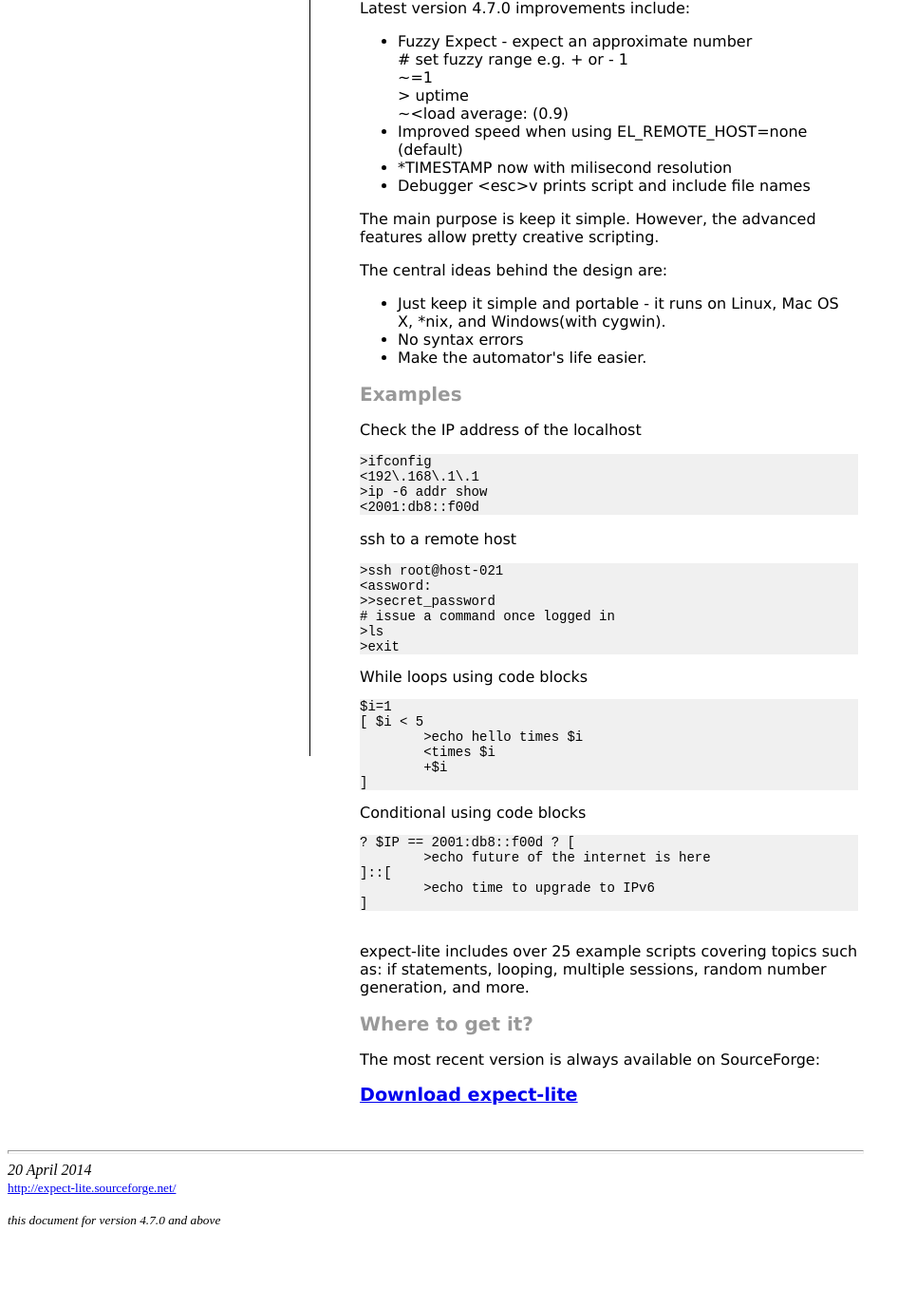
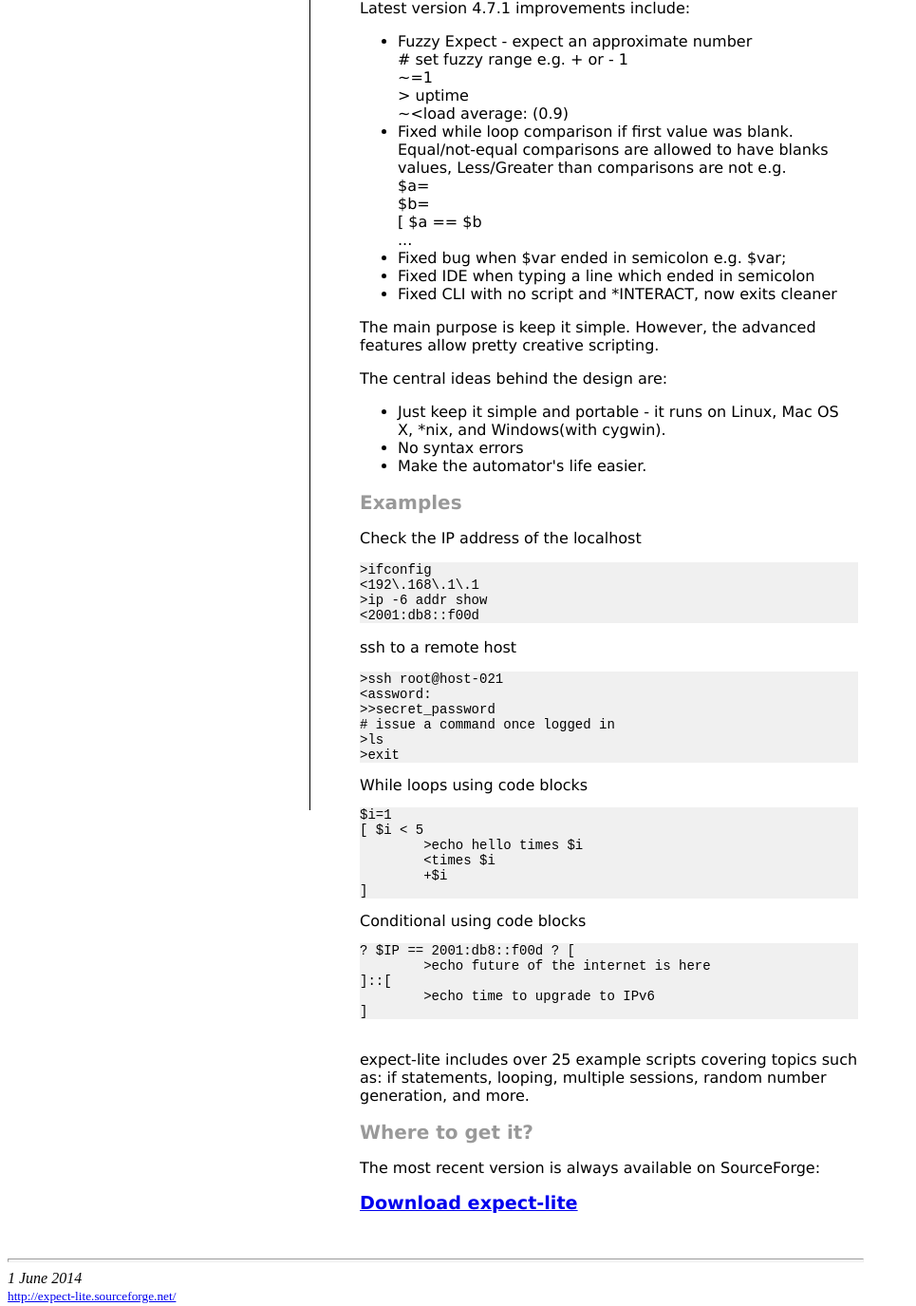
Before and after one commit to cvmiller/expect-lite, a plain HTML site: page Docs/expect-lite_simple.html in a window 1280 px wide. Shown: the part 720-2095 px from the top of the page at 95% size, without its empty margins (0-965 px from the left). Before the commit the page ends 2039 px from the top, so only its background shows below. Drawn offline with Linux system fonts and the light colour scheme.

Commit message:
Update in preparation to release 4.7.1

```diff
--- a/Docs/expect-lite_simple.html
+++ b/Docs/expect-lite_simple.html
@@ -1,5 +1,6 @@
 <!DOCTYPE html PUBLIC "-//W3C//DTD HTML 4.01 Transitional//EN">
 <html><head>
+
 
 
 
@@ -86,7 +87,7 @@ A simple to use automation tool to do:<br>
         <li>etc.</li>
       </ul>
       <h2>What New?</h2>
-Latest version 4.7.0 improvements include:<br>
+Latest version 4.7.1 improvements include:<br>
       <ul>
 
 
@@ -96,11 +97,19 @@ Latest version 4.7.0 improvements include:<br>
 &gt; uptime<br>
 ~&lt;load average: (0.9)<br>
 </li>
-        <li>Improved speed when using EL_REMOTE_HOST=none (default)</li>
-        <li>*TIMESTAMP now with milisecond resolution</li>
+        <li>Fixed while loop comparison if first value was blank.
+Equal/not-equal comparisons are allowed to have blanks values,
+Less/Greater than comparisons are not e.g.<br>
+$a=<br>
+$b=<br>
+[ $a == $b<br>
+...<br>
+        </li>
+        <li>Fixed bug when $var ended in semicolon e.g. $var;</li>
+        <li>Fixed IDE when typing a line which ended in semicolon</li>
+        <li>Fixed CLI with no script and *INTERACT, now exits cleaner<br>
+        </li>
 
-        <li>Debugger &lt;esc&gt;v prints script and include file names<br>
-        </li>
 
 </ul>
       <p>The main purpose is keep it simple.
@@ -141,13 +150,13 @@ expect-lite</big></a></p>
   </tbody>
 </table>
 
-<hr style="width: 100%; height: 2px;"><span style="font-style: italic;">20 April 2014<br>
+<hr style="width: 100%; height: 2px;"><span style="font-style: italic;">1 June 2014<br>
 </span><a href="http://expect-lite.sourceforge.net/"><small>http://expect-lite.sourceforge.net/</small></a><span style="font-style: italic;"><br>
 </span><br>
 
 <small><span style="font-style: italic;">this
 document for version
-4.7.0 and above</span><br style="font-style: italic;">
+4.7.1 and above</span><br style="font-style: italic;">
 </small>
 <br>
 
```
Also changed, not shown: expect-lite_changelog.txt, test_pseudo_array.txt (added), 2 other files.
